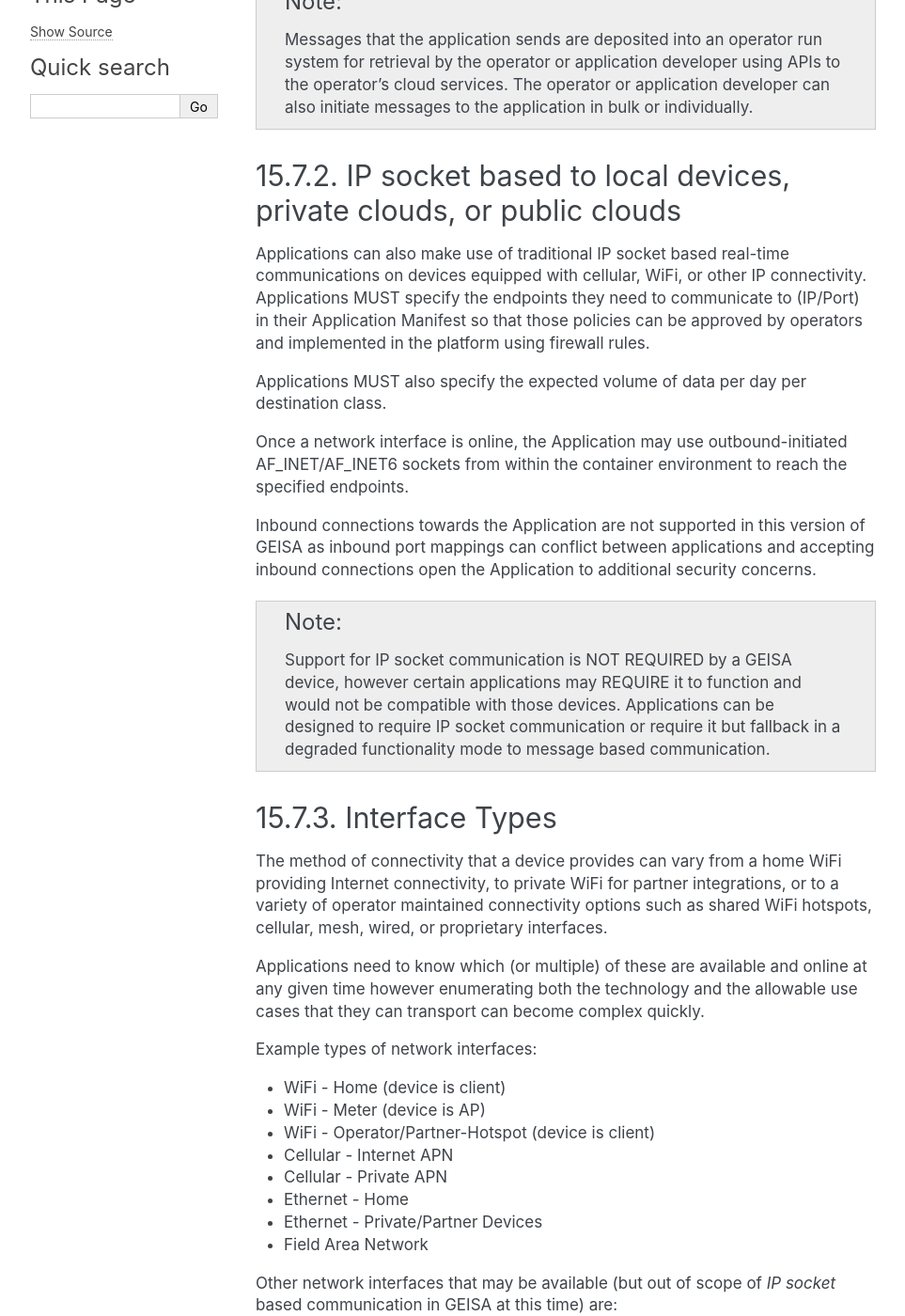
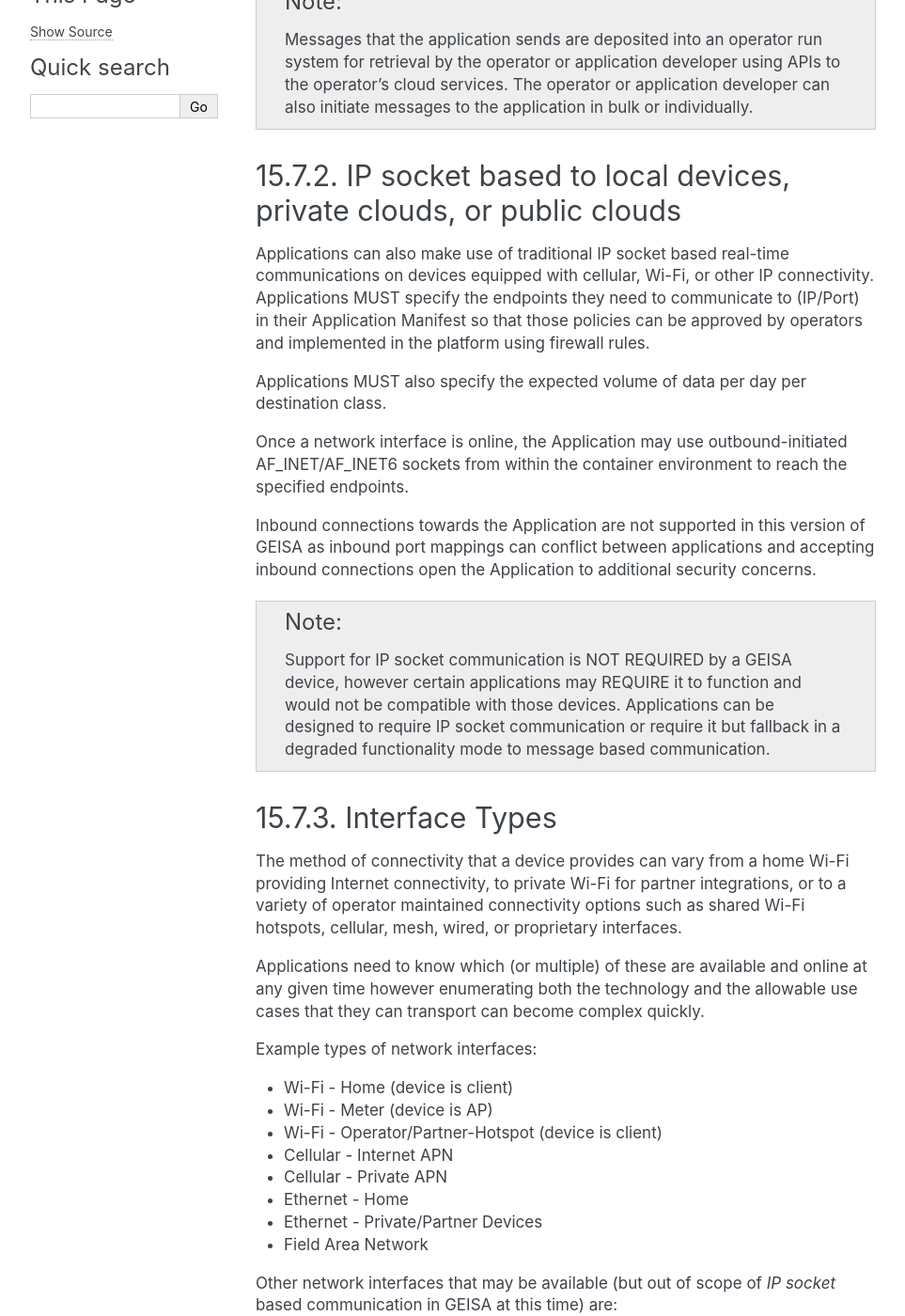
Before and after one commit to geisa/specification, a Sphinx documentation site: the page built from source/api/networking.rst, in a window 1280 px wide and 1400 px high, scrolled down 646 px. Shown: the whole window at 94% size, without its empty margins (148-1111 px from the left). Built offline with Sphinx 7.4.7, drawn with Linux system fonts in a browser that asks for light colours; the version number could not be read and is left out; some of the changed text lies outside the part shown.

Commit message:
Update networking.rst
Updated WiFi to Wi-Fi

Signed-off-by: Michael Garrison Stuber <michael@selkirkinsights.com>

```diff
--- a/source/api/networking.rst
+++ b/source/api/networking.rst
@@ -26,7 +26,7 @@ This type of communication is bi-directional and messages can be sent unsolicite
 IP socket based to local devices, private clouds, or public clouds
 ^^^^^^^^^^^^^^^^^^^^^^^^^^^^^^^^^^^^^^^^^^^^^^^^^^^^^^^^^^^^^^^^^^
 
-Applications can also make use of traditional IP socket based real-time communications on devices equipped with cellular, WiFi, or other IP connectivity. Applications MUST specify the endpoints they need to communicate to (IP/Port) in their Application Manifest so that those policies can be approved by operators and implemented in the platform using firewall rules.
+Applications can also make use of traditional IP socket based real-time communications on devices equipped with cellular, Wi-Fi, or other IP connectivity. Applications MUST specify the endpoints they need to communicate to (IP/Port) in their Application Manifest so that those policies can be approved by operators and implemented in the platform using firewall rules.
 
 Applications MUST also specify the expected volume of data per day per destination class.
 
@@ -42,15 +42,15 @@ Inbound connections towards the Application are not supported in this version of
 Interface Types
 ^^^^^^^^^^^^^^^
 
-The method of connectivity that a device provides can vary from a home WiFi providing Internet connectivity, to private WiFi for partner integrations, or to a variety of operator maintained connectivity options such as shared WiFi hotspots, cellular, mesh, wired, or proprietary interfaces.
+The method of connectivity that a device provides can vary from a home Wi-Fi providing Internet connectivity, to private Wi-Fi for partner integrations, or to a variety of operator maintained connectivity options such as shared Wi-Fi hotspots, cellular, mesh, wired, or proprietary interfaces.
 
 Applications need to know which (or multiple) of these are available and online at any given time however enumerating both the technology and the allowable use cases that they can transport can become complex quickly.
 
 Example types of network interfaces:
 
-- WiFi - Home (device is client)
-- WiFi - Meter (device is AP)
-- WiFi - Operator/Partner-Hotspot (device is client)
+- Wi-Fi - Home (device is client)
+- Wi-Fi - Meter (device is AP)
+- Wi-Fi - Operator/Partner-Hotspot (device is client)
 - Cellular - Internet APN
 - Cellular - Private APN
 - Ethernet - Home
@@ -92,7 +92,7 @@ Applications may report statistics and logs to the operating environment for tro
 Volume Limits
 ^^^^^^^^^^^^^
 
-Each destination class can be metered depending on which underlying technology transports the data.  A Home WiFi would normally be considered unlimited where as a cellular connection would be metered to keep the device under a monthly volume limit.
+Each destination class can be metered depending on which underlying technology transports the data.  A Home Wi-Fi would normally be considered unlimited where as a cellular connection would be metered to keep the device under a monthly volume limit.
 
 An application developer MUST define volume limits per destination class in their Application Manifest.  These limits may be overridden by the operator at deployment time when converting the Application Manifest into a Deployment Manifest.
 
@@ -147,7 +147,7 @@ GEISA highly recommends that the Operating Environment implement a caching local
 
 The application must be able to reach DNS services from within the container environment by using standard Linux libraries (i.e.: libnss/resolvconf/etc...)
 
-DNS in a multi-tenant and multi-interface environment can get quite complex.  For example, an operator may implement their Operator Endpoints using a dedicated private TLD and configure the resolver to direct DNS lookups for that TLD over their private network where other TLDs for Internet Endpoints use a home WiFi or Internet connected Cellular.
+DNS in a multi-tenant and multi-interface environment can get quite complex.  For example, an operator may implement their Operator Endpoints using a dedicated private TLD and configure the resolver to direct DNS lookups for that TLD over their private network where other TLDs for Internet Endpoints use a home Wi-Fi or Internet connected Cellular.
 
 
 
@@ -159,7 +159,7 @@ Local Endpoint Considerations
 
   TODO: should we forgo Local endpoint connectivity for GEISA 1.0?
 
-Local Endpoints are defined to allow an Application to access local resources on a connected network.  Typically this would be for local device integration such as smart plugs, EVSE, Solar Inverter and battery storage equipment and so on.  This type of class is typically only available for devices that are connected to a home WiFi, a Meter hosted WiFi, or wired connection.
+Local Endpoints are defined to allow an Application to access local resources on a connected network.  Typically this would be for local device integration such as smart plugs, EVSE, Solar Inverter and battery storage equipment and so on.  This type of class is typically only available for devices that are connected to a home Wi-Fi, a Meter hosted Wi-Fi, or wired connection.
 
 As the IP addressing of the connected network are not known and not static between devices, the Application Manifest cannot list destination/source IP addresses for policy rules.
 
```
